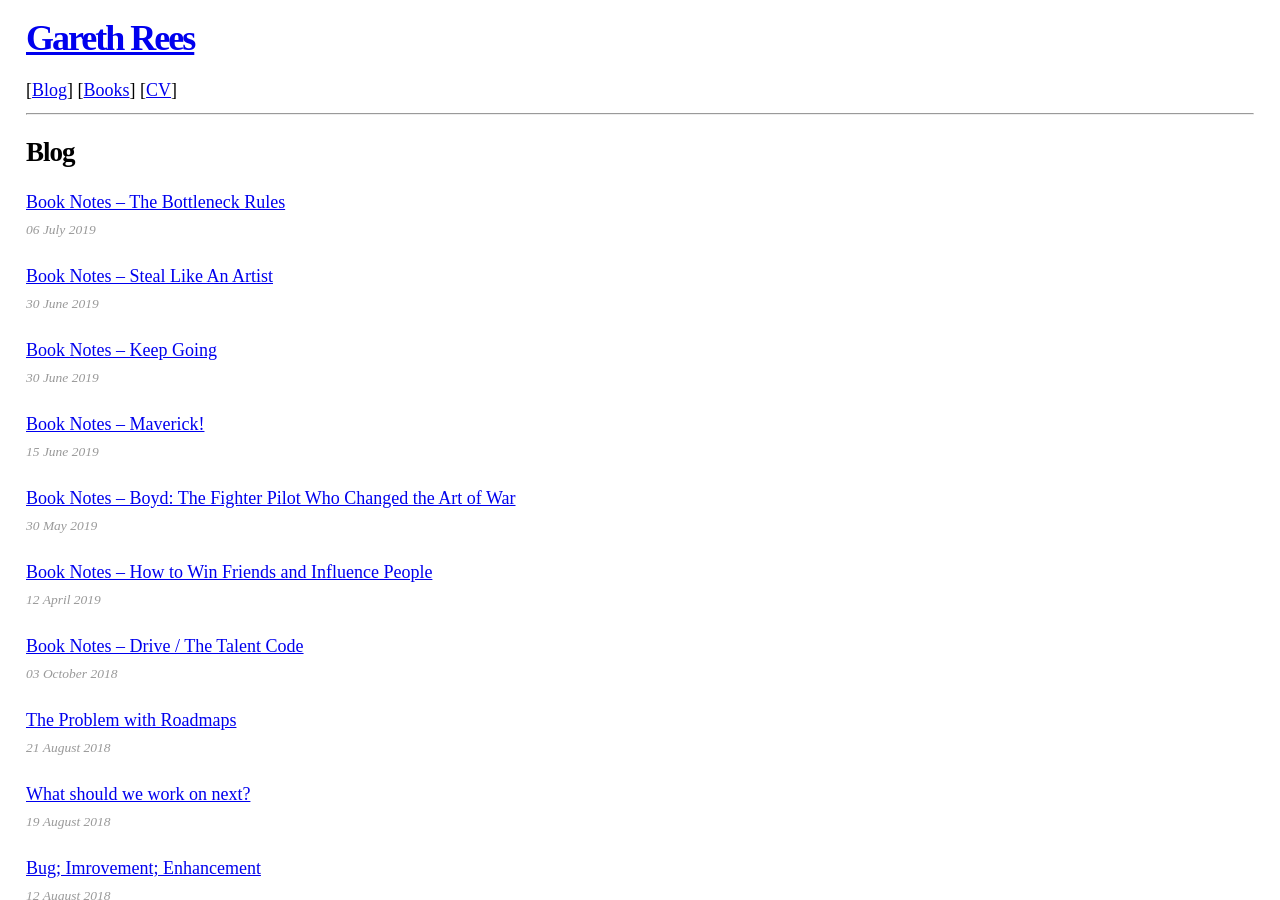
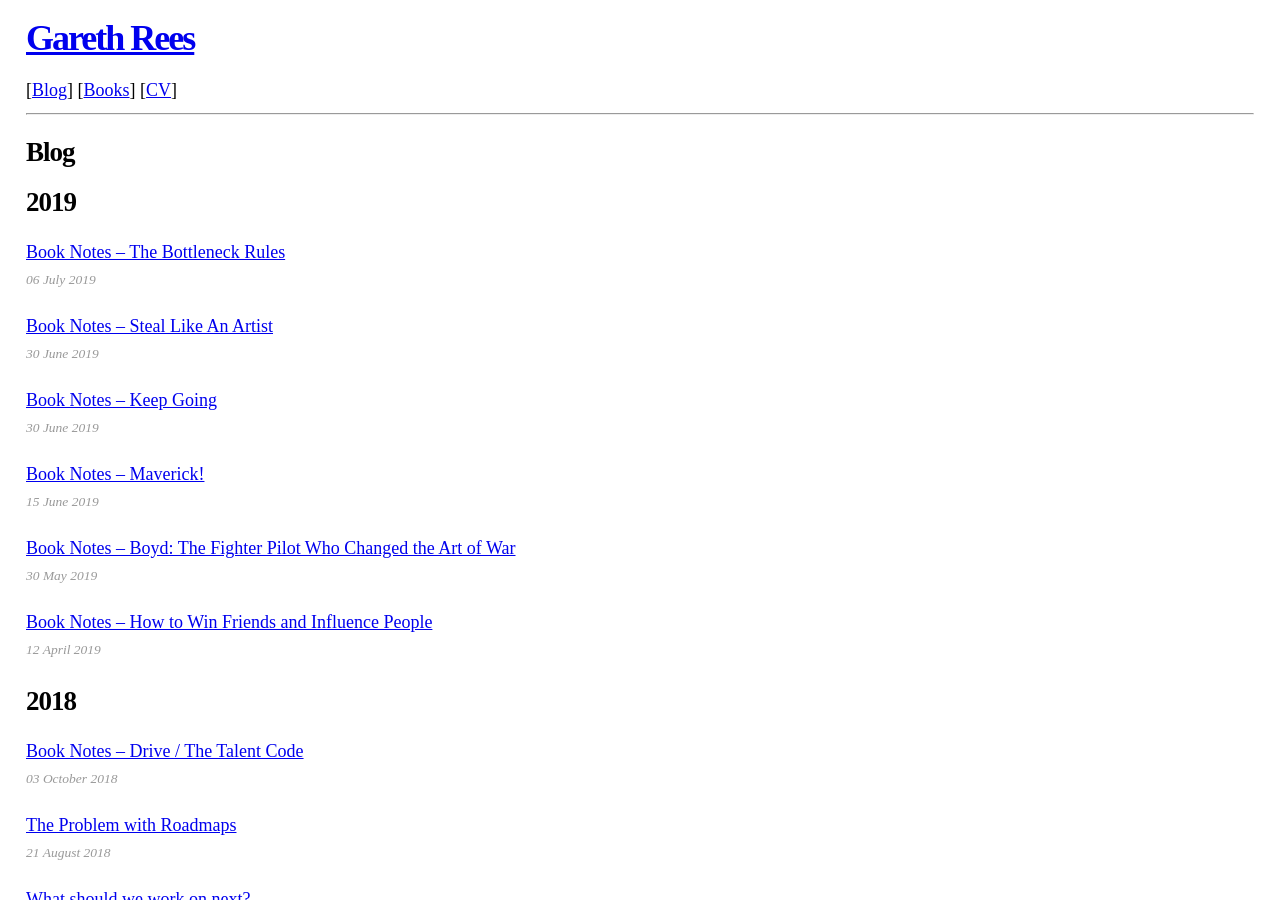
Before and after one commit to garethrees/garethrees.github.com, a Jekyll site: the page built from blog.html, in a window 1280 px wide and 900 px high. Built offline with Jekyll 4.4.1, drawn with Linux system fonts in a browser that asks for light colours; some of the changed text lies outside the part shown.

Commit message:
Group blog posts by year
https://stackoverflow.com/a/43190996/387558
https://jekyllrb.com/docs/liquid/filters/

```diff
--- a/blog.html
+++ b/blog.html
@@ -6,7 +6,13 @@
 <section id="blog">
   <h1>Blog</h1>
 
-  {% for post in site.posts %}
+  {% assign posts_by_year =
+      site.posts | group_by_exp:"post", "post.date | date: '%Y'" %}
+
+  {% for year in posts_by_year %}
+    <h2 id="{{ year.name }}">{{ year.name }}</h2>
+
+    {% for post in year.items %}
       <p class="post">
         <a href="{{ post.url }}">{{ post.title }}</a>
         <time class="posted-on minor-note">
@@ -14,4 +20,5 @@
         </time>
       </p>
     {% endfor %}
+  {% endfor %}
 </section>
```
Lines whose indentation alone changed are shown as unchanged.
